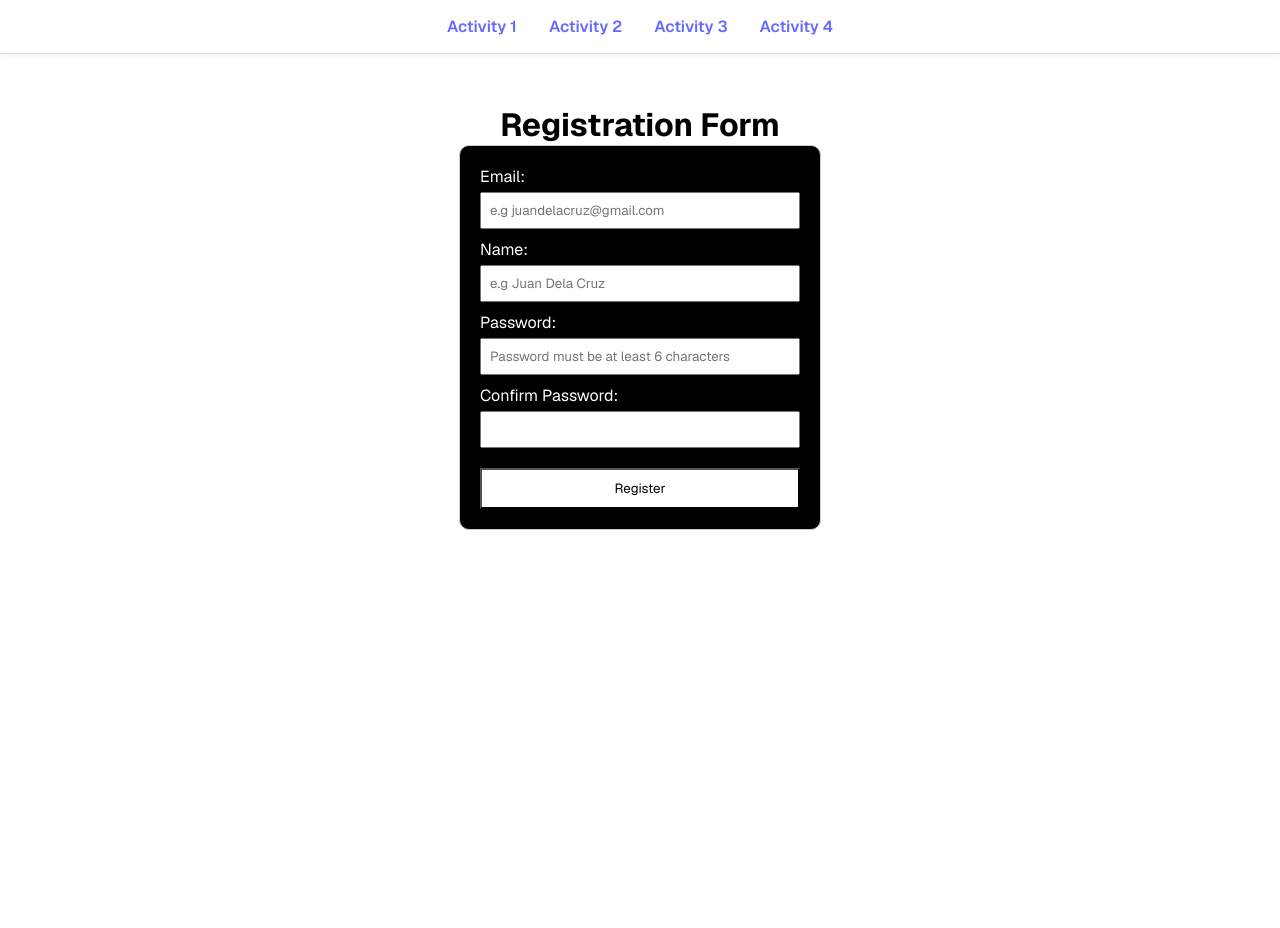
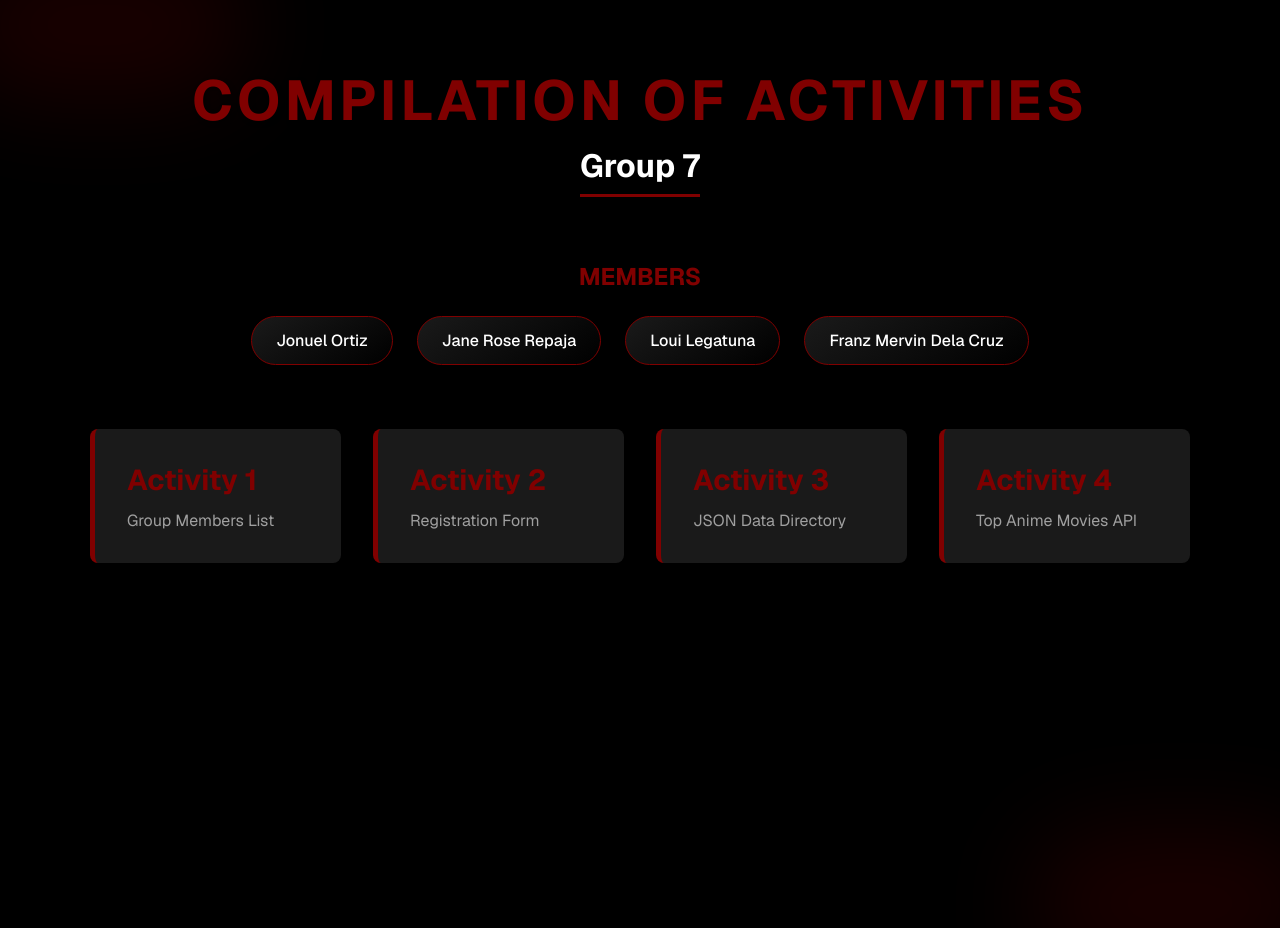
Before and after one commit to franzmervin15-ops/ITE6-Reac-2A, a React (Vite) app in the folder main/: page / in a window 1280 px wide. Before the commit the page ends 800 px from the top, so only its background shows below. Built offline with nearby package versions, Linux system fonts and the light colour scheme.

Commit message:
first commit

```diff
--- a/main/src/App.jsx
+++ b/main/src/App.jsx
@@ -1,18 +1,18 @@
 import { BrowserRouter, Routes, Route } from "react-router-dom"
+import MCO from "./pages/MCO/MCO"
 import Activity1 from "./pages/Activity1/Activity1"
 import Activity2 from "./pages/Activity2/Activity2"
 import Activity3 from "./pages/Activity3/Activity3"
 import Activity4 from "./pages/Activity4/Activity4"
-import Navbar from "./components/Navbar/Navbar"
 
 const App = () => {
 
   return (
     <BrowserRouter>
-      <Navbar />
       <Routes>
+        <Route path="/" element={<MCO />} />
         <Route path="/activity1" element={<Activity1 />} />
-        <Route path="/" element={<Activity2 />} />
+        <Route path="/activity2" element={<Activity2 />} />
         <Route path="/activity3" element={<Activity3 />} />
         <Route path="/activity4" element={<Activity4 />} />
       </Routes>
--- a/main/src/pages/Activity1/Activity1.css
+++ b/main/src/pages/Activity1/Activity1.css
@@ -1,14 +1,17 @@
 .container1 {
     width: 100%;
-    height: 100vh;
+    min-height: 100vh;
     display: flex;
     flex-direction: column;
     justify-content: center;
     align-items: center;
     gap: 10px;
+    color: white;
+    background-color: white;
+}
+
+h1  {
     color: maroon;
-    background-color: white;
-
 }
 
 ul {
--- a/main/src/pages/Activity1/Activity1.jsx
+++ b/main/src/pages/Activity1/Activity1.jsx
@@ -2,7 +2,7 @@ import './Activity1.css';
 
 const Activity1 = () => {
   return (
-        <main className="container1">
+    <main className="container1">
       <h1>2A Group 7 Members</h1>
       <section>
         <ul>
@@ -14,7 +14,7 @@ const Activity1 = () => {
         </ul>
       </section>
     </main>
-);
+  );
 }
 
 export default Activity1;
--- a/main/src/pages/Activity3/Activity3.css
+++ b/main/src/pages/Activity3/Activity3.css
@@ -8,7 +8,6 @@
 
 .container3 h1 {
   text-align: center;
-  color: #646cff;
   margin-bottom: 0.5rem;
   font-size: 2.5rem;
 }
--- a/main/src/pages/Activity4/Activity4.css
+++ b/main/src/pages/Activity4/Activity4.css
@@ -11,7 +11,6 @@
 }
 
 .activity-header h1 {
-  color: #646cff;
   font-size: 2.5rem;
   margin-bottom: 0.5rem;
 }
--- a/main/src/pages/Activity4/Activity4.jsx
+++ b/main/src/pages/Activity4/Activity4.jsx
@@ -25,7 +25,7 @@ const Activity4 = () => {
   return (
     <main className="container4">
       <header className="activity-header">
-        <h1>Top Anime Movies</h1>
+        <h1>Top Anime Movies </h1>
       </header>
 
       {loading ? (
--- /dev/null
+++ b/main/src/pages/MCO/MCO.css
@@ -0,0 +1,140 @@
+.landing-container {
+  min-height: 100vh;
+  background-color: #000000;
+  color: #ffffff;
+  display: flex;
+  flex-direction: column;
+  align-items: center;
+  padding: 4rem 2rem;
+  font-family: 'Inter', sans-serif;
+  position: relative;
+  overflow: hidden;
+}
+
+/* Akatsuki Cloud Styling */
+.akatsuki-cloud-top, .akatsuki-cloud-bottom {
+  position: absolute;
+  width: 300px;
+  height: 150px;
+  background-color: #800000;
+  border-radius: 100px;
+  opacity: 0.2;
+  filter: blur(50px);
+  z-index: 0;
+}
+
+.akatsuki-cloud-top {
+  top: -50px;
+  left: -50px;
+}
+
+.akatsuki-cloud-bottom {
+  bottom: -50px;
+  right: -50px;
+}
+
+.landing-header {
+  text-align: center;
+  margin-bottom: 4rem;
+  z-index: 1;
+}
+
+.main-title {
+  font-size: 3.5rem;
+  color: #800000; /* Maroon */
+  text-transform: uppercase;
+  letter-spacing: 4px;
+  margin-bottom: 0.5rem;
+  text-shadow: 2px 2px 4px rgba(0,0,0,0.5);
+}
+
+.group-name {
+  font-size: 2rem;
+  color: #ffffff;
+  border-bottom: 3px solid #800000;
+  display: inline-block;
+  padding-bottom: 0.5rem;
+}
+
+.members-section {
+  text-align: center;
+  margin-bottom: 4rem;
+  z-index: 1;
+}
+
+.members-section h3 {
+  font-size: 1.5rem;
+  color: #800000;
+  margin-bottom: 1.5rem;
+  text-transform: uppercase;
+}
+
+.members-list {
+  display: flex;
+  flex-wrap: wrap;
+  justify-content: center;
+  gap: 1.5rem;
+}
+
+.member-tag {
+  background: linear-gradient(145deg, #1a1a1a, #000000);
+  padding: 0.8rem 1.5rem;
+  border-radius: 50px;
+  border: 1px solid #800000;
+  font-weight: 500;
+  transition: all 0.3s ease;
+}
+
+.member-tag:hover {
+  background: #800000;
+  color: #000000;
+  transform: scale(1.1);
+  box-shadow: 0 0 15px rgba(128, 0, 0, 0.5);
+}
+
+.activities-grid {
+  display: grid;
+  grid-template-columns: repeat(auto-fit, minmax(250px, 1fr));
+  gap: 2rem;
+  width: 100%;
+  max-width: 1100px;
+  z-index: 1;
+}
+
+.activity-link-card {
+  position: relative;
+  background-color: #1a1a1a;
+  border-left: 5px solid #800000;
+  padding: 2rem;
+  text-decoration: none;
+  color: #ffffff;
+  border-radius: 8px;
+  transition: all 0.3s cubic-bezier(0.4, 0, 0.2, 1);
+  overflow: hidden;
+}
+
+.activity-link-card:hover {
+  transform: translateY(-10px);
+  background-color: #262626;
+  box-shadow: 10px 10px 20px rgba(128, 0, 0, 0.2);
+}
+
+.card-content h3 {
+  font-size: 1.8rem;
+  margin-bottom: 0.8rem;
+  color: #800000;
+}
+
+.card-content p {
+  color: #a0a0a0;
+  font-size: 1rem;
+}
+
+@media (max-width: 768px) {
+  .main-title {
+    font-size: 2.2rem;
+  }
+  .activities-grid {
+    grid-template-columns: 1fr;
+  }
+}
--- /dev/null
+++ b/main/src/pages/MCO/MCO.jsx
@@ -0,0 +1,54 @@
+import { Link } from 'react-router-dom';
+import './MCO.css';
+
+const MCO = () => {
+  const members = [
+    "Jonuel Ortiz",
+    "Jane Rose Repaja",
+    "Loui Legatuna",
+    "Franz Mervin Dela Cruz"
+  ];
+
+  const activities = [
+    { id: 1, title: "Activity 1", path: "/activity1", description: "Group Members List" },
+    { id: 2, title: "Activity 2", path: "/activity2", description: "Registration Form" },
+    { id: 3, title: "Activity 3", path: "/activity3", description: "JSON Data Directory" },
+    { id: 4, title: "Activity 4", path: "/activity4", description: "Top Anime Movies API" }
+  ];
+
+  return (
+    <div className="landing-container">
+      <div className="akatsuki-cloud-top"></div>
+
+      <header className="landing-header">
+        <h1 className="main-title">Compilation of Activities</h1>
+        <h2 className="group-name">Group 7</h2>
+      </header>
+
+      <section className="members-section">
+        <h3>Members</h3>
+        <div className="members-list">
+          {members.map((member, index) => (
+            <span key={index} className="member-tag">{member}</span>
+          ))}
+        </div>
+      </section>
+
+      <nav className="activities-grid">
+        {activities.map((activity) => (
+          <Link to={activity.path} key={activity.id} className="activity-link-card">
+            <div className="card-content">
+              <h3>{activity.title}</h3>
+              <p>{activity.description}</p>
+            </div>
+            <div className="card-hover-effect"></div>
+          </Link>
+        ))}
+      </nav>
+
+      <div className="akatsuki-cloud-bottom"></div>
+    </div>
+  );
+};
+
+export default MCO;
```
